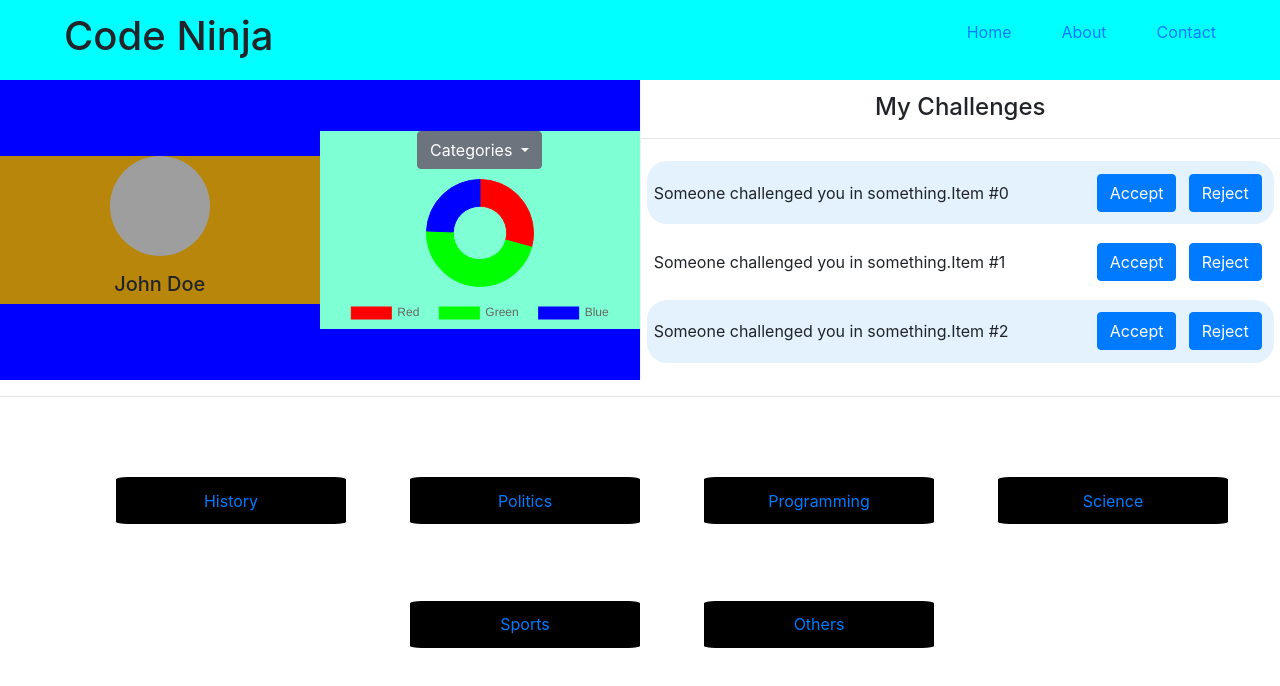
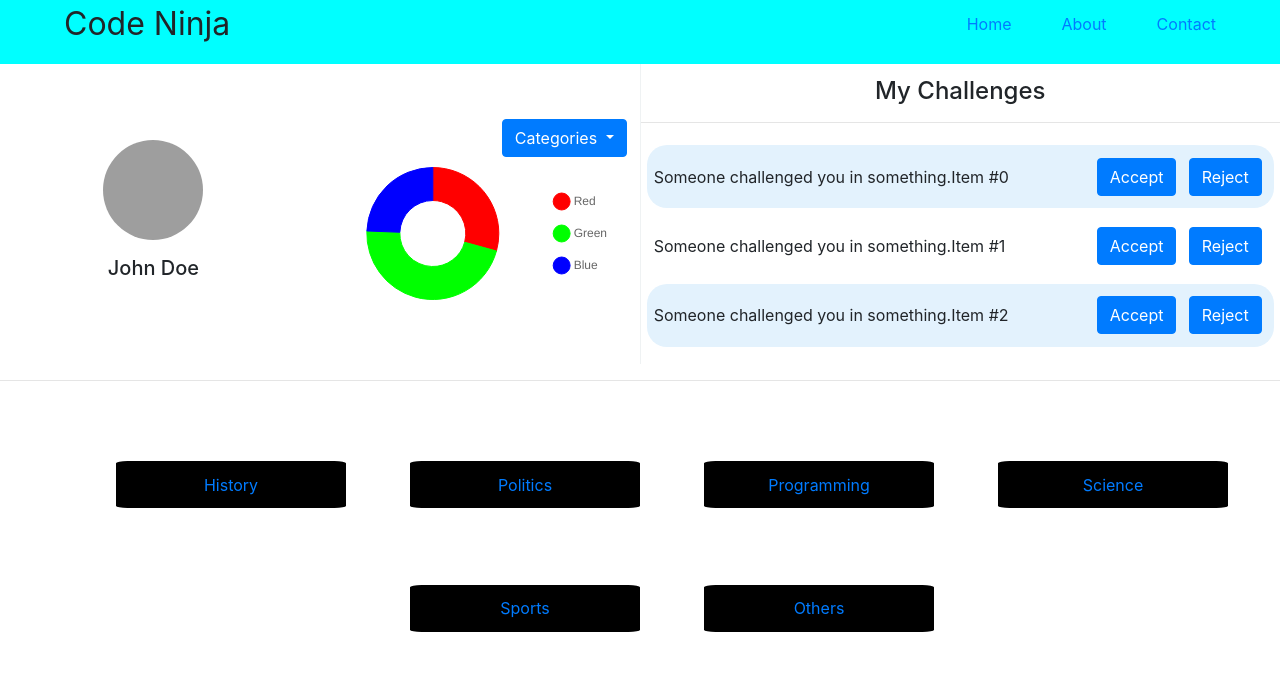
Before and after one commit to PreetamSingh11/QuizNinja, an Angular app: page / in a window 1280 px wide. Shown: the top 686 px of the page. Built offline with nearby package versions, Linux system fonts and the light colour scheme; grey boxes are pictures that could not be loaded.

Commit message:
home UI improved

```diff
--- a/src/app/app.component.css
+++ b/src/app/app.component.css
@@ -1,7 +1,7 @@
 
 header {
     background-color: aqua;
-    height: 80px;
+    height: 10%;
     min-width: 120px;
     display: flex;
     align-items: center;
@@ -10,6 +10,7 @@ header {
 .logo {
     margin-left: 5%;
     flex: 2;
+    font-size: 200%;
 }
 
 .menu{
@@ -31,3 +32,10 @@ header {
 a{
     text-decoration: none;
 }
+
+@media screen and (max-width: 900px) {
+    .logo {
+      font-size: 100%;
+      text-align: center;
+    }
+  }
--- a/src/app/app.component.html
+++ b/src/app/app.component.html
@@ -10,7 +10,7 @@
 
 <body>
   <header>
-    <h1 class="logo">Code Ninja</h1>
+    <p class="logo">Code Ninja</p>
     <nav class="menu">
       <ul>
         <li><a href="#">Home</a></li>
--- a/src/app/components/dashboard-component/dashboard-component.component.css
+++ b/src/app/components/dashboard-component/dashboard-component.component.css
@@ -3,7 +3,6 @@
 }
 .profileDB{
     flex: 1;
-    background-color: blue;
     height: 300px;
 }
 
@@ -16,3 +15,9 @@
     border-left: 1px solid rgb(239, 242, 243);
     height: auto;
 }
+
+@media screen and (max-width: 900px) {
+    .homeDashboardContainer{
+        flex-direction: column;
+    }
+}
--- a/src/app/components/dashboard-profile-component/dashboard-profile-component.component.css
+++ b/src/app/components/dashboard-profile-component/dashboard-profile-component.component.css
@@ -6,13 +6,12 @@
 }
 .profilePicture{
     flex: 1;
-    background-color:darkgoldenrod;
     text-align: center;
 }
 .profileStats{
     flex: 1;
-    background-color: aquamarine;
-    text-align: center;
+    text-align: end;
+    margin: 2%;
 }
 
 .pic{
@@ -20,3 +19,9 @@
     width: 100px;
     border-radius: 50%;
 }
+
+@media screen and (max-width: 900px) {
+    .dashboardProfileContainer{
+        margin: 5%;
+    }
+}
--- a/src/app/components/dashboard-profile-component/dashboard-profile-component.component.html
+++ b/src/app/components/dashboard-profile-component/dashboard-profile-component.component.html
@@ -9,19 +9,16 @@
 
   <div class="profileStats">
     <div class="dropdown">
-      <button class="btn btn-secondary dropdown-toggle" type="button" id="dropdownMenuButton" data-toggle="dropdown"
+      <button class="btn btn-primary btn-xs dropdown-toggle" type="button" id="dropdownMenuButton" data-toggle="dropdown"
         aria-haspopup="true" aria-expanded="false">
         Categories
       </button>
       <div class="dropdown-menu" aria-labelledby="dropdownMenuButton">
-        <a class="dropdown-item" href="#">Action</a>
-        <a class="dropdown-item" href="#">Another action</a>
-        <a class="dropdown-item" href="#">Something else here</a>
+        <div *ngFor="let category of categories" (click)="log(category)" class="dropdown-item">{{ category }}</div>
       </div>
     </div>
 
-    <!-- <svg> </svg> -->
     <canvas id="myChart"></canvas>
-    <div id="my_dataviz"></div>
+
   </div>
 </div>
--- a/src/app/components/dashboard-profile-component/dashboard-profile-component.component.ts
+++ b/src/app/components/dashboard-profile-component/dashboard-profile-component.component.ts
@@ -7,21 +7,29 @@ import { Chart } from 'chart.js';
   styleUrls: ['./dashboard-profile-component.component.css']
 })
 export class DashboardProfileComponentComponent implements OnInit {
-  // ctx = document.getElementById('#myChart');
+
+  categories = ['Programming', 'History', 'Politics'];
+  chartData = [12, 19, 10];
   constructor(private elementRef: ElementRef) { }
 
   ngOnInit() {
-    this.chart();
+    this.chart(this.chartData);
   }
 
-  chart() {
+  log(x: any) {
+    console.log(x);
+  }
+
+
+  chart(chartData: number[]) {
+    Chart.defaults.global.elements.rectangle.borderWidth = 2;
     const ctx = this.elementRef.nativeElement.querySelector(`#myChart`);
     const myChart = new Chart(ctx, {
       type: 'doughnut',
       data: {
         labels: ['Red', 'Green', 'Blue'],
         datasets: [{
-          data: [12, 19, 10],
+          data: chartData,
           backgroundColor: [
             'rgba(255, 0, 0, 1)',
             'rgba(0, 255, 0, 1)',
@@ -42,17 +50,18 @@ export class DashboardProfileComponentComponent implements OnInit {
         },
         legend: {
           display: true,
-          position: 'bottom',
+          position: 'right',
           labels: {
-            padding: 20
+            padding: 20,
+            usePointStyle: true
           }
         },
         layout: {
           padding: {
-            left: 0,
-            right: 0,
+            left: 10,
+            right: 10,
             top: 10,
-            bottom: 0
+            bottom: 10
           }
         }
       }
--- a/src/index.html
+++ b/src/index.html
@@ -2,7 +2,7 @@
 <html lang="en">
 <head>
   <meta charset="utf-8">
-  <title>CodeNinja</title>
+  <title>Quiz Ninja</title>
   <base href="/">
 
   <meta name="viewport" content="width=device-width, initial-scale=1">
```
